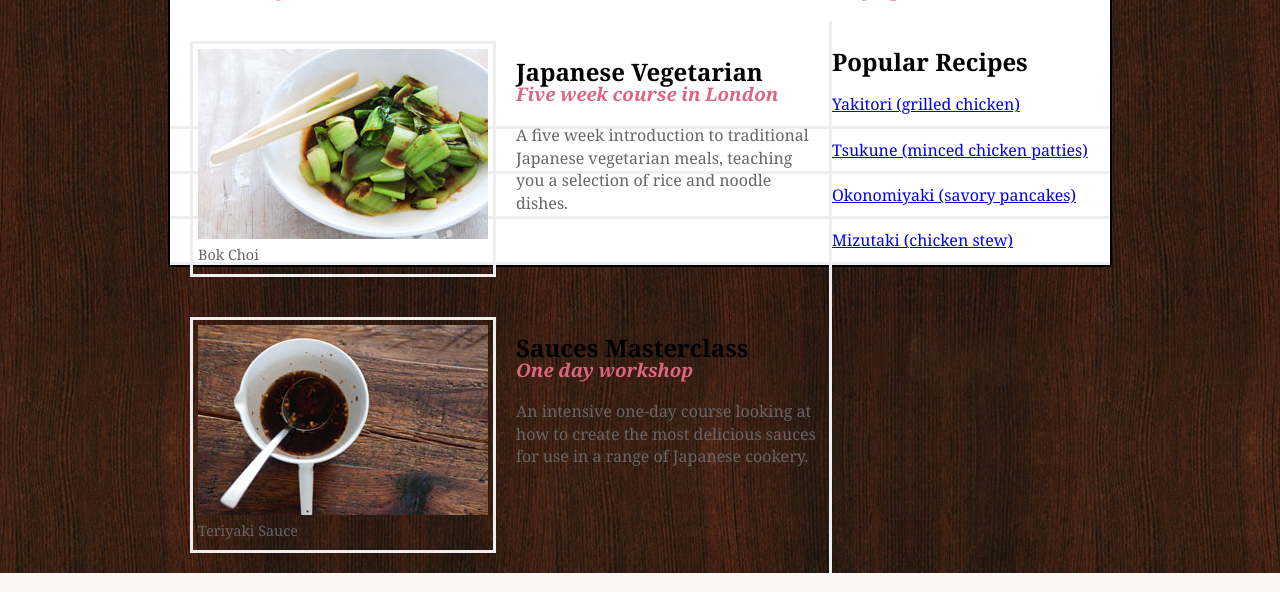
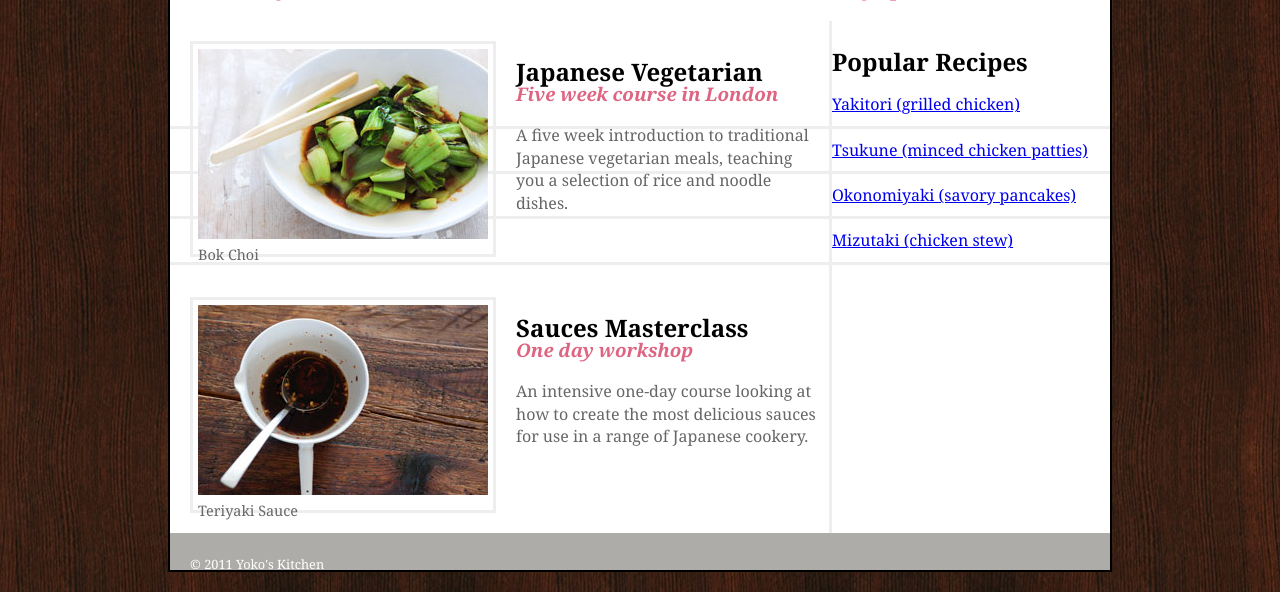
Before and after one commit to Rebcsi/2022-01-03_Yoko-konyhaja, a plain HTML site: page index.html in a window 1280 px wide. Shown: the part 317-909 px from the top of the page. Drawn offline with Linux system fonts and the light colour scheme.

Commit message:
7-8.feladat

```diff
--- a/index.html
+++ b/index.html
@@ -59,6 +59,9 @@
 					<a href="#">Mizutaki (chicken stew)</a>
 				</section>
 			</aside>
+			<footer>
+				<p>© 2011 Yoko's Kitchen</p>
+			  </footer>
 		</div>
 	</body>
 </html>
--- a/yoko.css
+++ b/yoko.css
@@ -62,7 +62,7 @@ hgroup {
 figure {
 	float: left;
 	width: 290px;
-	height: 220px;
+	height: 200px;
 	padding: 5px;
 	margin: 20px;
 	border: 3px solid #eeeeee;
```
